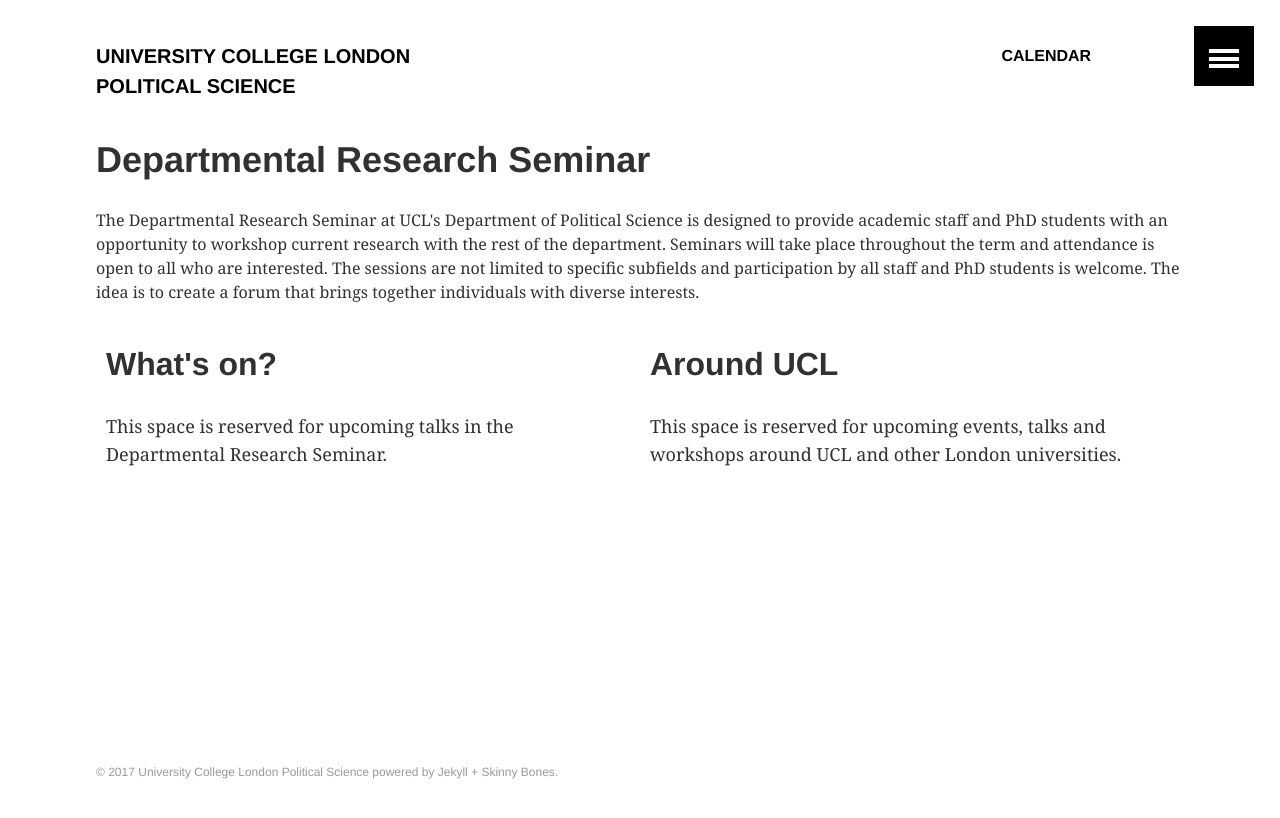
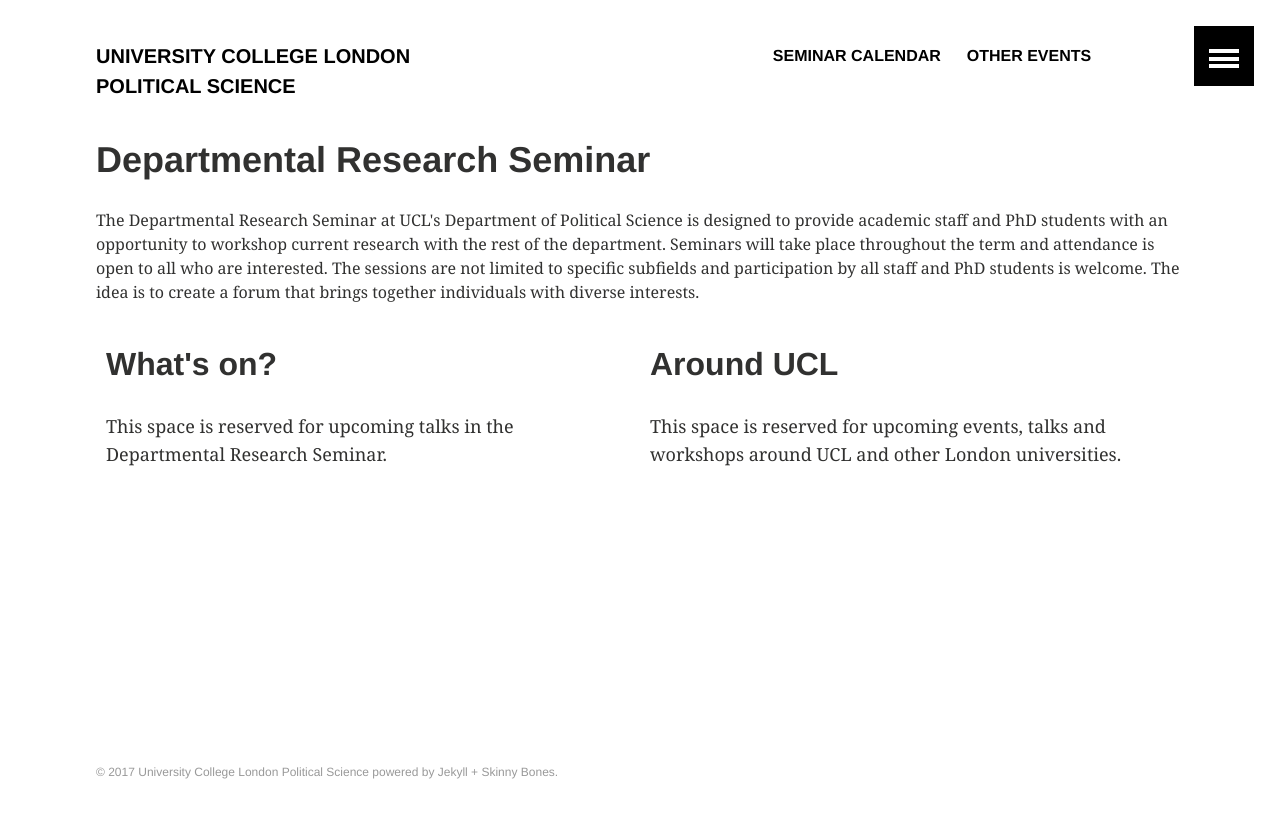
Before and after one commit to phischroeder/drs_page, a Jekyll site: the page built from index.html, in a window 1280 px wide. Shown: the top 818 px of the page. Built offline with Jekyll 4.4.1, drawn with Linux system fonts in a browser that asks for light colours.

Commit message:
Update navigation.yml

```diff
--- a/_data/navigation.yml
+++ b/_data/navigation.yml
@@ -1,6 +1,9 @@
 # Site navigation links
 
-- title: Calendar
+- title: Seminar Calendar
   url: https://github.com/mmistakes/skinny-bones-jekyll
   excerpt:
   image:
+
+- title: Other Events
+  url: https://github.com/mmistakes/skinny-bones-jekyll
```
